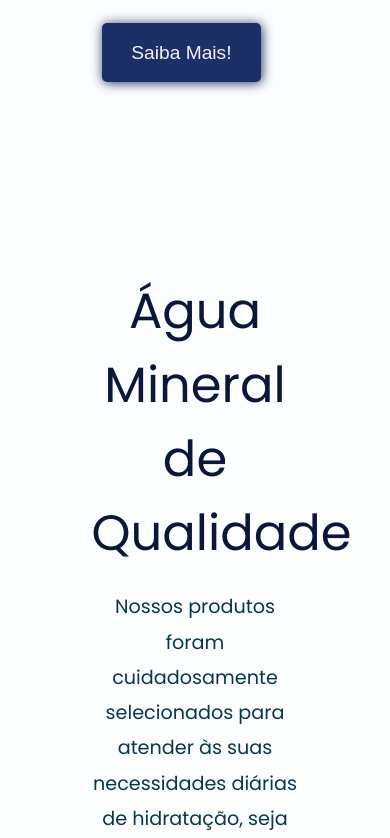
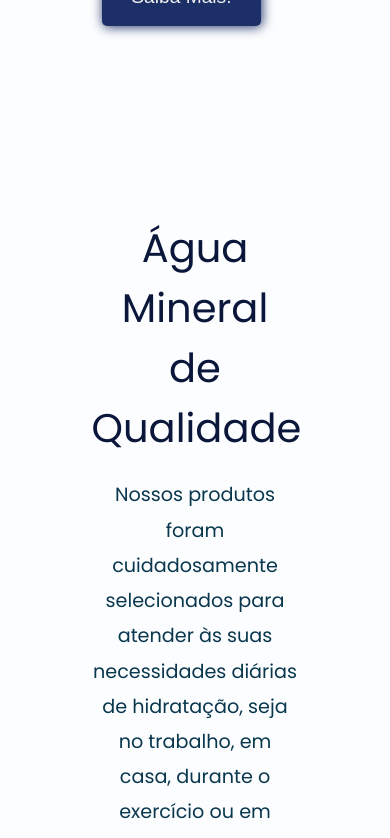
Before and after one commit to devNicolasAmaral/Lizboa, a plain HTML site: page index.html in a window 390 px wide. Shown: the part 1012-1850 px from the top of the page. Drawn offline with nearby package versions, Linux system fonts and the light colour scheme.

Commit message:
Update style.css

```diff
--- a/assets/style.css
+++ b/assets/style.css
@@ -379,7 +379,7 @@ footer {
     }
 
     section h1{
-        font-size: 3.1rem;
+        font-size: 2.5rem;
     }
 
     .section-botao{
```
